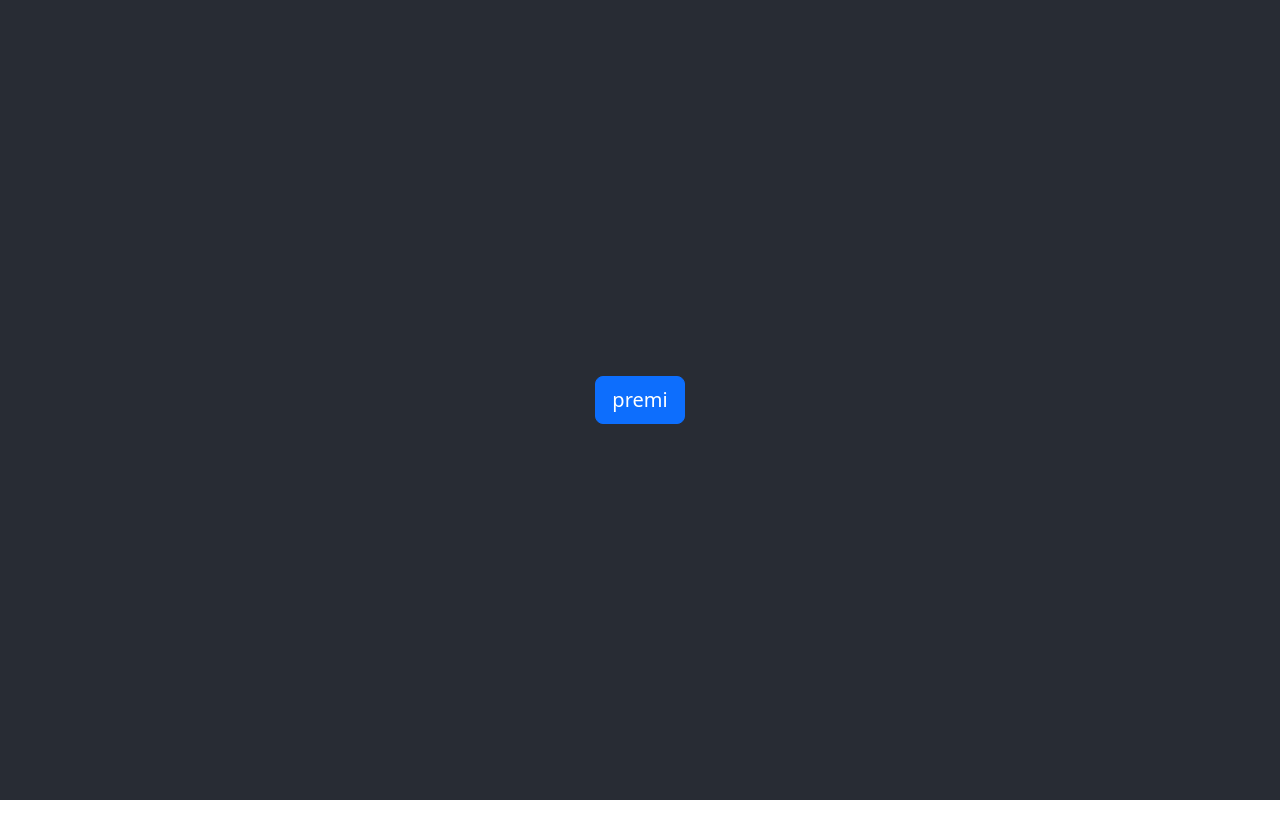
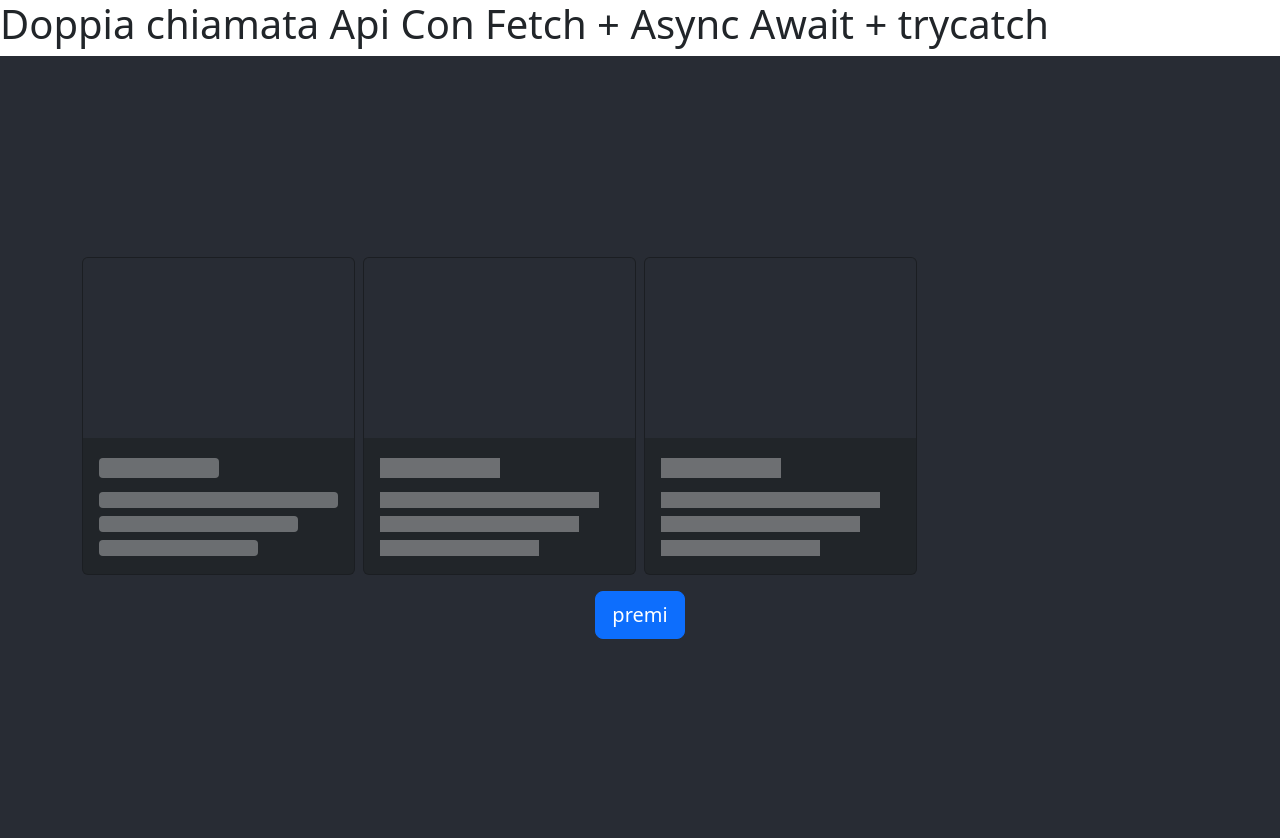
Before and after one commit to Mattia-Rollo/react-api-test, a React (Create React App) app: page / in a window 1280 px wide. Shown: the top 838 px of the page. Before the commit the page ends 800 px from the top, so only its background shows below. Built offline with nearby package versions, Linux system fonts and the light colour scheme.

Commit message:
style  + card skeleton bootstrap

```diff
--- a/src/App.css
+++ b/src/App.css
@@ -36,3 +36,9 @@
     transform: rotate(360deg);
   }
 }
+
+#skeleton{
+  width: 100%;
+  height: 180px;
+  background-color: #282c34;
+}
--- a/src/App.js
+++ b/src/App.js
@@ -41,7 +41,7 @@ function App() {
 
           console.log(data, dataUser);
           setCards((prevCards) => {
-            return [...prevCards, {...data,  ...dataUser,id: cards.length + 1}];
+            return [...prevCards, {...data, ...dataUser,id: cards.length + 1}];
           });
           console.log(cards)
         }
@@ -54,13 +54,42 @@ function App() {
 
   return (
     <div className="App">
+        <h1>Doppia chiamata Api Con Fetch + Async Await + trycatch</h1>
       <header className="App-header">
 
-        <button onClick={getMovie} className="btn btn-lg btn-primary m-3">premi</button>
+
         <div className="container">
           <div className="row row-cols-4 g-2">
-            {/* <div className="card" aria-hidden="true">
-              <img src="..." className="card-img-top" alt="..." />
+
+            {cards.length
+              ? cards.map((card) => (
+                <Card key={card.id} card={card} />
+                ))
+                  : (
+                  <>
+                  <div className="col">
+                    <div className="card bg-dark" aria-hidden="true">
+                      <div id="skeleton" className="card-img-top"></div>
+                      {/* <img src="..." className="card-img-top" alt="..." /> */}
+                      <div className="card-body">
+                        <h5 className="card-title placeholder-glow">
+                          <span className="placeholder rounded-1 col-6"></span>
+                        </h5>
+                        <p className="card-text placeholder-glow">
+                          <span className="placeholder rounded-1 col-12"></span>
+                          {/* <span className="placeholder col-4"></span> */}
+                          <span className="placeholder rounded-1 col-10"></span>
+                          {/* <span className="placeholder col-6"></span> */}
+                          <span className="placeholder rounded-1 col-8"></span>
+                        </p>
+                        {/* <a href="#" tabIndex="-1" className="btn btn-primary disabled placeholder col-6"></a> */}
+                      </div>
+                    </div>
+                  </div>
+                  <div className="col">
+                    <div className="card bg-dark" aria-hidden="true">
+                      <div id="skeleton" className="card-img-top"></div>
+                      {/* <img src="..." className="card-img-top" alt="..." /> */}
                       <div className="card-body">
                         <h5 className="card-title placeholder-glow">
                           <span className="placeholder col-6"></span>
@@ -72,16 +101,34 @@ function App() {
                           <span className="placeholder col-6"></span>
                           <span className="placeholder col-8"></span>
                         </p>
-                <a href="#" tabIndex="-1" className="btn btn-primary disabled placeholder col-6"></a>
-              </div>
-            </div> */}
-            {cards
-              ? cards.map((card) => (
-                <Card key={card.id} card={card} />
-                ))
-                : "no item"}
+                        {/* <a href="#" tabIndex="-1" className="btn btn-primary disabled placeholder col-6"></a> */}
                       </div>
                     </div>
+                  </div>
+                  <div className="col">
+                    <div className="card bg-dark" aria-hidden="true">
+                      <div id="skeleton" className="card-img-top"></div>
+                      {/* <img src="..." className="card-img-top" alt="..." /> */}
+                      <div className="card-body">
+                        <h5 className="card-title placeholder-glow">
+                          <span className="placeholder col-6"></span>
+                        </h5>
+                        <p className="card-text placeholder-glow">
+                          <span className="placeholder col-7"></span>
+                          <span className="placeholder col-4"></span>
+                          <span className="placeholder col-4"></span>
+                          <span className="placeholder col-6"></span>
+                          <span className="placeholder col-8"></span>
+                        </p>
+                        {/* <a href="#" tabIndex="-1" className="btn btn-primary disabled placeholder col-6"></a> */}
+                      </div>
+                    </div>
+                  </div>
+                  </>
+              )}
+          </div>
+        </div>
+        <button onClick={getMovie} className="btn btn-lg btn-primary m-3">premi</button>
       </header>
     </div>
   );
@@ -94,11 +141,13 @@ function Card({ card }) {
         src={"https://image.tmdb.org/t/p/w500/" + card.backdrop_path}
         alt="ok"
       /> */}
-      <div className="col bg-gradient">
-        <h3 >{card.title}</h3>
-        <h5 className="text-secondary">Autor: {card.name}</h5>
+      <div className="col">
+        <div className="card bg-dark bg-gradient">
+          <h3 className="p-2">{card.title}</h3>
+          <div className="text-secondary p-2">Autor: {card.name}</div>
           {/* <div>card id: {card.id}</div> */}
-        <p>{card.body}</p>
+          <div className="card-body">{card.body}</div>
+        </div>
       </div>
     </>
   );
```
Lines whose indentation alone changed are shown as unchanged.
